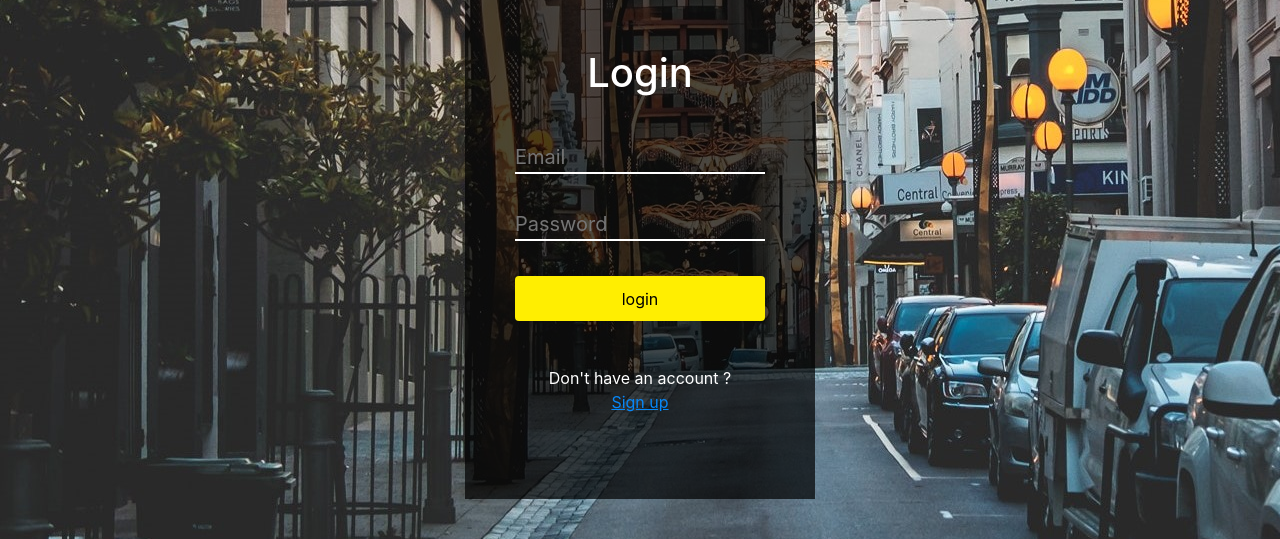
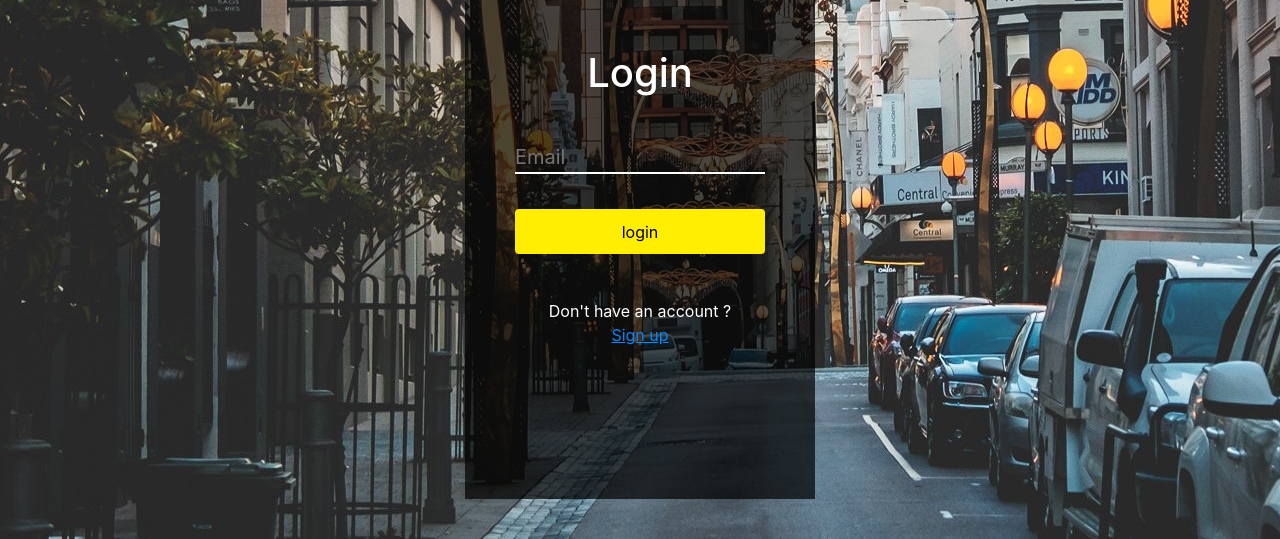
Before and after one commit to d0ct0r3v1lk5h1t1j/KASS, a PHP site: page /login.php in a window 1280 px wide. Shown: the part 151-690 px from the top of the page. Run offline with PHP 8.4, Linux system fonts and the light colour scheme.

Commit message:
Updated login.php

```diff
--- a/login.php
+++ b/login.php
@@ -65,9 +65,6 @@ document.getElementById("SignUp-btn").style.display="none";
       <div class="textbox">
          <input type="email" id="user" name="user" placeholder="Email">
       </div>
-      <div class="textboxdiv">
-         <input type="password" id="pass" name="pass" placeholder="Password">
-      </div>
       <div>
         <button type="submit" class="btn" style="color: black">login</button>
       </div>
```
